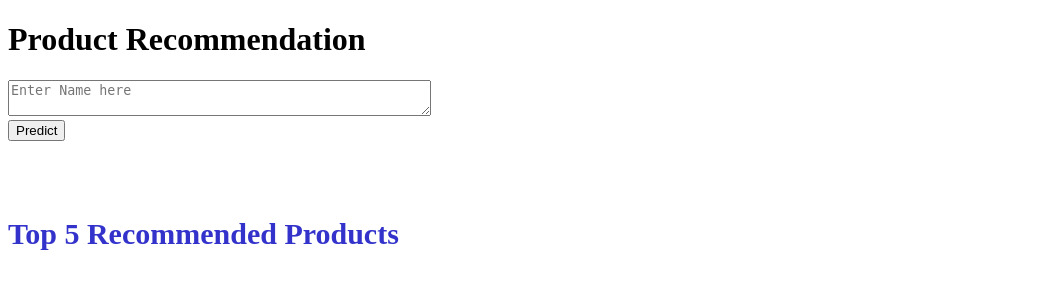
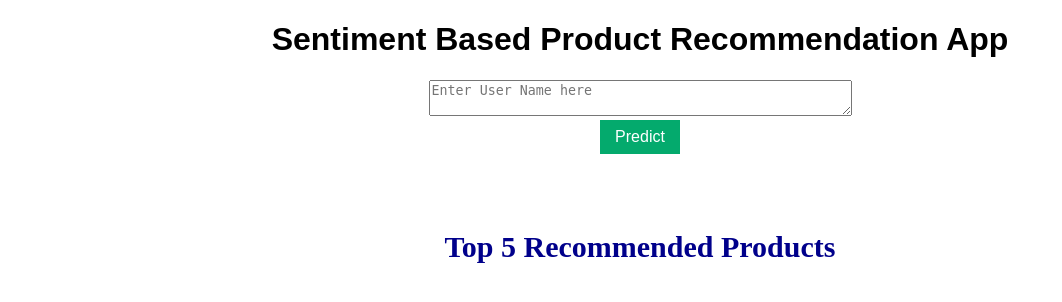
Before and after one commit to Aishwarya2308/Sentiment_Based_Product_Recommendation, a Flask app: page / in a window 1280 px wide. Shown: the top 302 px of the page, without its empty margins (0-1062 px from the left). Run offline with Flask 2, Linux system fonts and the light colour scheme; parts of the project's set-up code (start-up, migrations or seed data) failed here and were passed over.

Commit message:
Updated html

```diff
--- a/templates/index.html
+++ b/templates/index.html
@@ -8,16 +8,51 @@
   <link href='https://fonts.googleapis.com/css?family=Arimo' rel='stylesheet' type='text/css'>
   <link href='https://fonts.googleapis.com/css?family=Hind:300' rel='stylesheet' type='text/css'>
   <link href='https://fonts.googleapis.com/css?family=Open+Sans+Condensed:300' rel='stylesheet' type='text/css'>
+  <style>
+table {
+  align: center;
+  font-family: Arial, Helvetica, sans-serif;
+  border-collapse: collapse;
+  width: 100%;
+}
+th {
+  padding-top: 12px;
+  padding-bottom: 12px;
+  text-align: center;
+  background-color: #04AA6D;
+  color: white;
+}
+tr:nth-child(even){background-color: #f2f2f2;}
 
+th, td {
+  padding: 8px;
+  text-align: left;
+  border-bottom: 1px solid #ddd;
+}
+
+button {
+background-color: #04AA6D;
+color: white;
+cursor: pointer;
+padding: 8px 15px;
+border: none;
+font-size: 16px;
+}
+button:hover {
+  background-color: grey;
+  color: white;
+}
+
+</style>
 </head>
 
 <body>
- <div class="login">
-	<h1>Product Recommendation</h1>
+ <div class="login" align="center">
+	<h1 style="font-family:arial;">Sentiment Based Product Recommendation App</h1>
 
      <!-- Main Input For Receiving Query to our ML -->
     <form action="{{ url_for('predict')}}"method="post">
-    	<textarea id="txtarea" placeholder="Enter Name here" name="txtarea" rows="2" cols="50" class="input_field"></textarea><br>
+    	<textarea id="txtarea" placeholder="Enter User Name here" name="txtarea" rows="2" cols="50" class="input_field"></textarea><br>
         <button type="submit" class="btn btn-primary btn-block btn-large">Predict</button>
     </form>
 
@@ -25,11 +60,14 @@
    <p>
    <h1 style="color:#FF0000;font-size:30px;">{{ message }}</h1></p>
    <br>
-   	<h1 style="color:#3333cc;font-size:30px;">Top 5 Recommended Products</h1>
-	{% for table in tables %}
-	{{table|safe}}
-	{% endfor %}
-
+   	<h1 style="color:#00008B;font-size:30px;">Top 5 Recommended Products</h1>
+     <table>
+                {% for table in tables %}
+                <TR>
+                   <TD style="color:#00008B;font-size:15px;">{{table|safe}}</TD>
+                </TR>
+                {% endfor %}
+     </table>
  </div>
 
 
```
